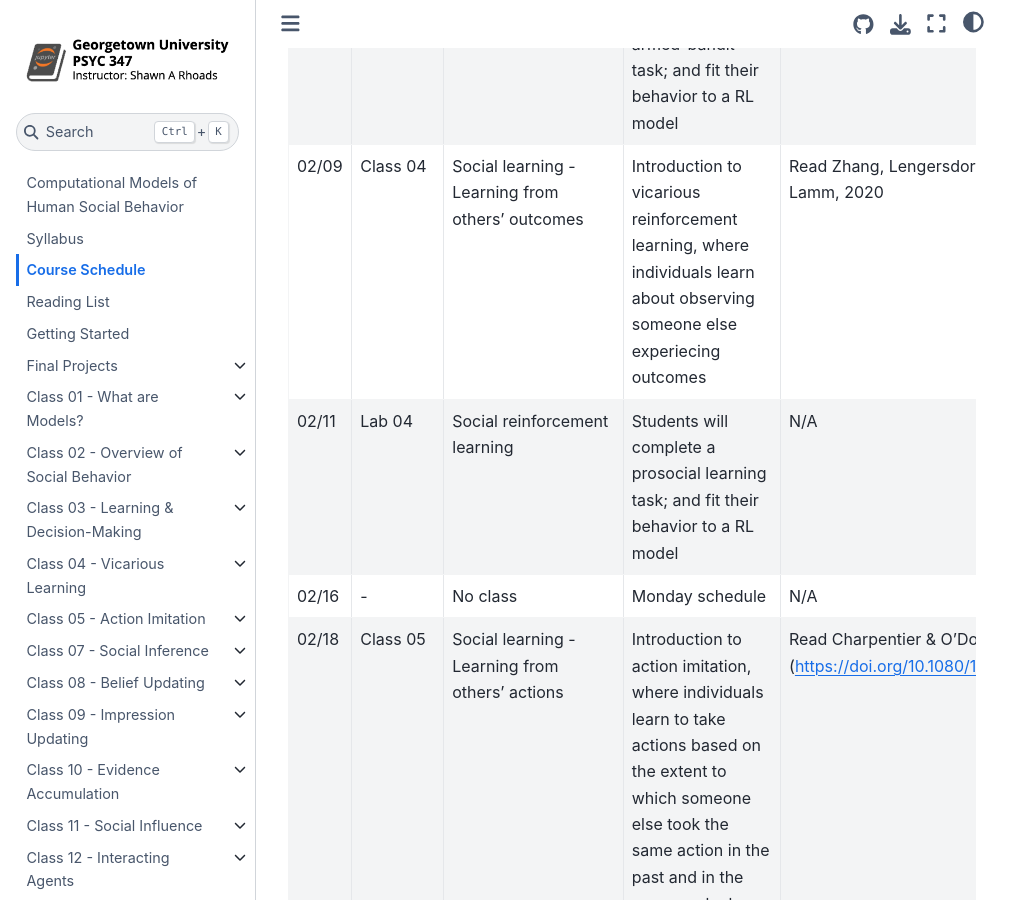
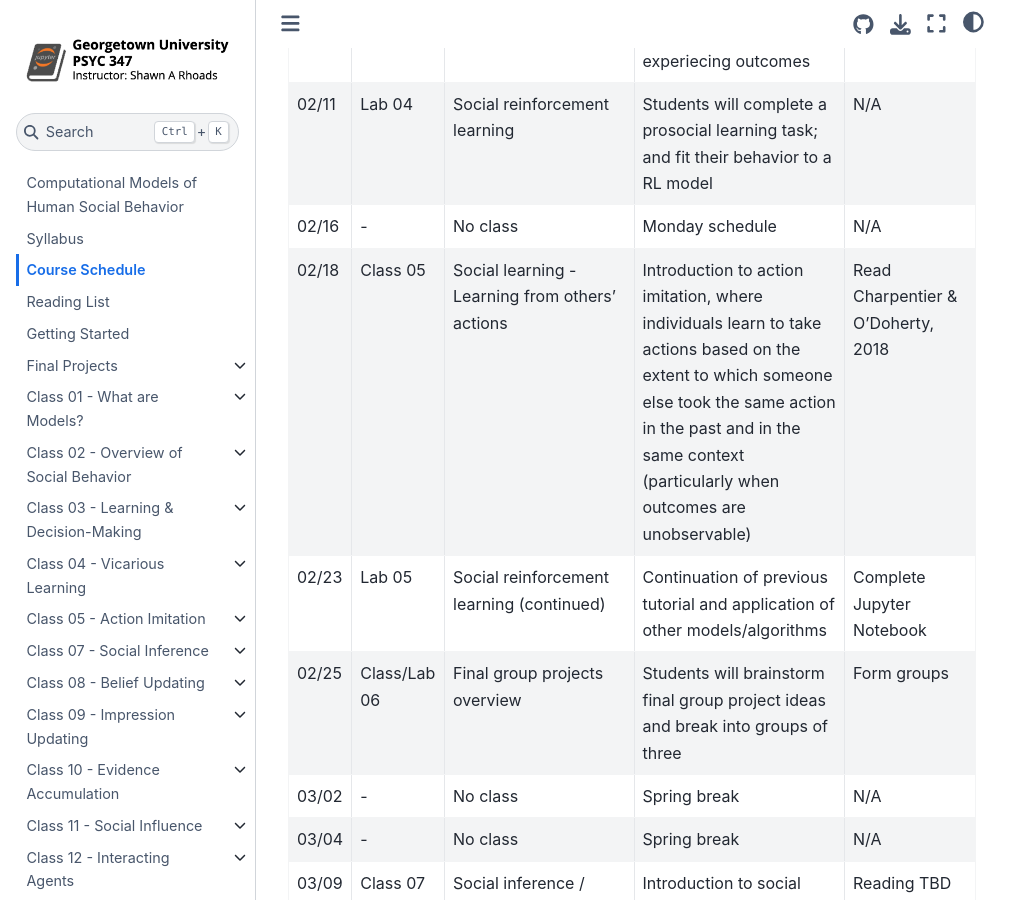
Before and after one commit to shawnrhoads/gu-psyc-347, a Jupyter Book: the page built from content/wk00-01_Course-Schedule.md, in a window 1280 px wide and 900 px high, scrolled down 1025 px. Shown: the whole window, without its empty margins (0-1031 px from the left). Built offline with Jupyter Book 1.0.4 settings and Sphinx 7.4.7 and the Sphinx Book theme 1.1.4, drawn with Linux system fonts in a browser that asks for light colours; some of the changed lines change nothing that is shown.

Commit message:
removed link in course schedule

```diff
--- a/content/wk00-01_Course-Schedule.md
+++ b/content/wk00-01_Course-Schedule.md
@@ -12,7 +12,7 @@
 | 02/09  | Class 04     | Social learning - Learning from others' outcomes                | Introduction to vicarious reinforcement learning, where individuals learn about observing someone  else experiecing outcomes                                                                                                                      | Read Zhang, Lengersdorff, Mikus, Gläscher, & Lamm, 2020                            |
 | 02/11  | Lab 04       | Social reinforcement learning                                   | Students will complete a prosocial learning task; and fit their behavior to a RL model                                                                                                                                                            | N/A                                                                                |
 | 02/16  | -            | No class                                                        | Monday schedule                                                                                                                                                                                                                                   | N/A                                                                                |
-| 02/18  | Class 05     | Social learning - Learning from others' actions                 | Introduction to action imitation, where individuals learn to take actions based on the extent to which someone else took the same action in the past and in the same context (particularly when outcomes are unobservable)                        | Read Charpentier & O’Doherty, 2018 (https://doi.org/10.1080/17470919.2018.1518834) |
+| 02/18  | Class 05     | Social learning - Learning from others' actions                 | Introduction to action imitation, where individuals learn to take actions based on the extent to which someone else took the same action in the past and in the same context (particularly when outcomes are unobservable)                        | Read Charpentier & O’Doherty, 2018 |
 | 02/23  | Lab 05       | Social reinforcement learning (continued)                       | Continuation of previous tutorial and application of other models/algorithms                                                                                                                                                                      | Complete Jupyter Notebook                                                          |
 | 02/25  | Class/Lab 06 | Final group projects overview                                   | Students will brainstorm final group project ideas and break into groups of three                                                                                                                                                                 | Form groups                                                                        |
 | 03/02  | -            | No class                                                        | Spring break                                                                                                                                                                                                                                      | N/A                                                                                |
```
